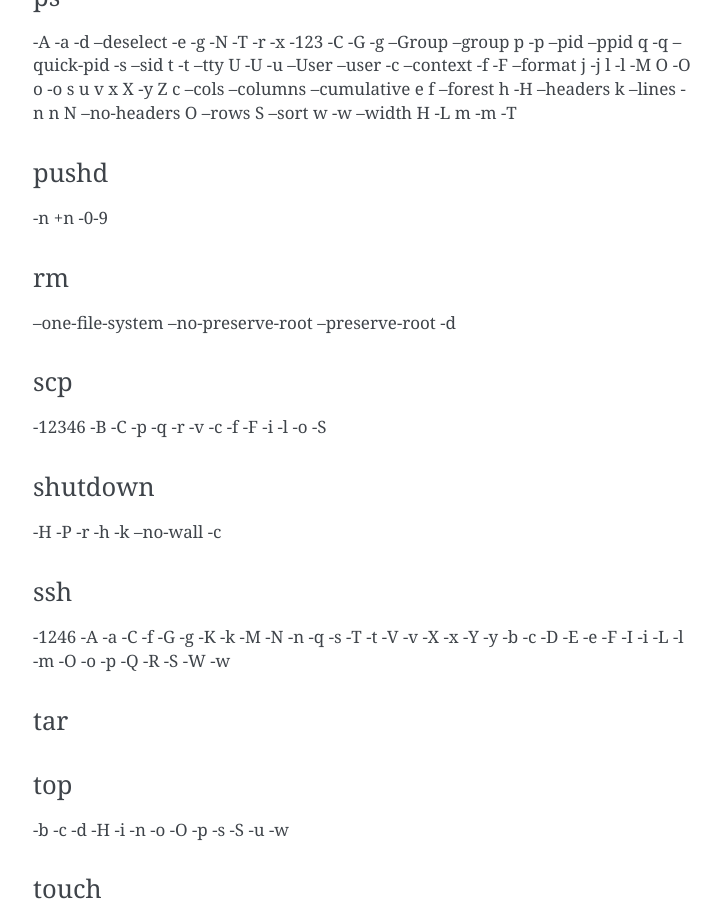
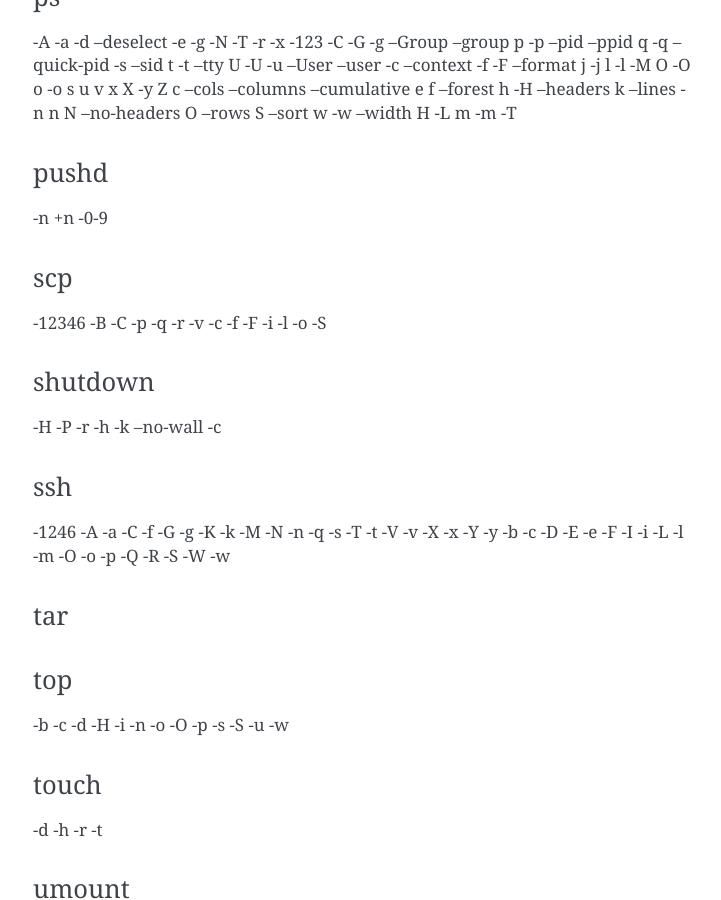
Before and after one commit to pyohannes/shellscript, a Sphinx documentation site: the page built from doc/roadmap.rst, in a window 1280 px wide and 900 px high, scrolled down 5725 px. Shown: the whole window, without its empty margins (387-1108 px from the left). Built offline with Sphinx 7.4.7, drawn with Linux system fonts in a browser that asks for light colours.

Commit message:
rm command is done.

```diff
--- a/doc/roadmap.rst
+++ b/doc/roadmap.rst
@@ -882,13 +882,6 @@ pushd
 +n
 -0-9
 
-rm
---
---one-file-system
---no-preserve-root
---preserve-root
--d
-
 scp
 ---
 -12346
```
